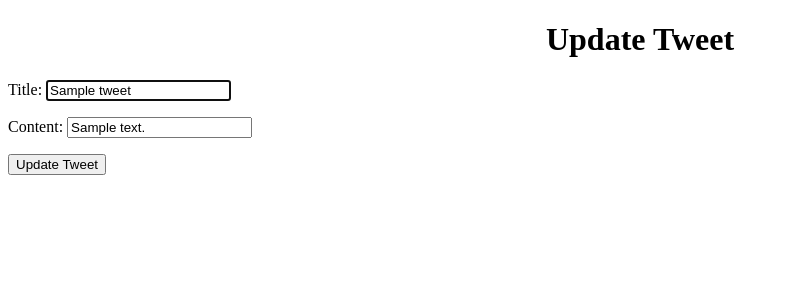
After one commit to AmenoAmena/tweetNoAuth, a Django app: a page that uses tweeting/templates/tweeting/update.html in a window 1280 px wide. The commit adds this page. Shown: the top 300 px of the page, without its empty margins (0-789 px from the left). Run offline with Django 4.2, Linux system fonts and the light colour scheme; tables that the repository leaves empty hold one stand-in row (values such as "Sample post").

Commit message:
update feature added and some necessarry code has been removed

```diff
--- a/tweeting/templates/tweeting/index.html
+++ b/tweeting/templates/tweeting/index.html
@@ -20,6 +20,7 @@
             {% csrf_token %}
             <button type="submit"><i class="fa-solid fa-trash"></i></button>
     </form>
+    <a href="{% url 'update' tweet.id %}"><i class="fa-regular fa-pen-to-square"></i></a>
         <hr>
     {% endfor %}
 
--- /dev/null
+++ b/tweeting/templates/tweeting/update.html
@@ -0,0 +1,18 @@
+{% load static %}
+<!DOCTYPE html>
+<html lang="en">
+<head>
+    <meta charset="UTF-8">
+    <meta name="viewport" content="width=device-width, initial-scale=1.0">
+    <title>Update Tweet</title>
+    <link rel="stylesheet" href="{% static 'tweeting/css/style.css' %}">
+</head>
+<body>
+    <h1>Update Tweet</h1>
+    <form method="post">
+        {% csrf_token %}
+        {{ form.as_p }}
+        <button type="submit">Update Tweet</button>
+    </form>
+</body>
+</html>
--- a/tweeting/urls.py
+++ b/tweeting/urls.py
@@ -5,4 +5,5 @@ urlpatterns = [
     path("",views.index,name="index"),
     path("add",views.add,name="add"),
     path('delete<int:id>',views.delete,name = 'delete'),
+    path('update<int:id>',views.update,name='update')
 ]
--- a/tweeting/views.py
+++ b/tweeting/views.py
@@ -4,15 +4,11 @@ from .models import Tweet
 
 # Create your views here.
 def index(request,id=0):
-    if request.method == 'GET':
-        if id == 0:
-            form = TweetForm()
-        else:
-            tweets = Tweet.objects.get(pk=id)
-            form = TweetForm(instance=task)
+    form = TweetForm()
     tweets = Tweet.objects.all()
     return render(request,'tweeting/index.html',{
         'tweets':tweets,
+        'form':form
         })
 
 def add(request):
@@ -33,3 +29,13 @@ def delete(request, id):
     tweet = Tweet.objects.get(pk=id)
     tweet.delete()
     return redirect('index')
+
+def update(request, id):
+    tweet = Tweet.objects.get(pk=id)
+    form = TweetForm(instance=tweet)
+    if request.method == 'POST':
+        form = TweetForm(request.POST, instance=tweet)
+        if form.is_valid():
+            form.save()
+            return redirect('index')
+    return render(request, 'tweeting/update.html', {'form': form})
```
Also changed, not shown: db.sqlite3.
